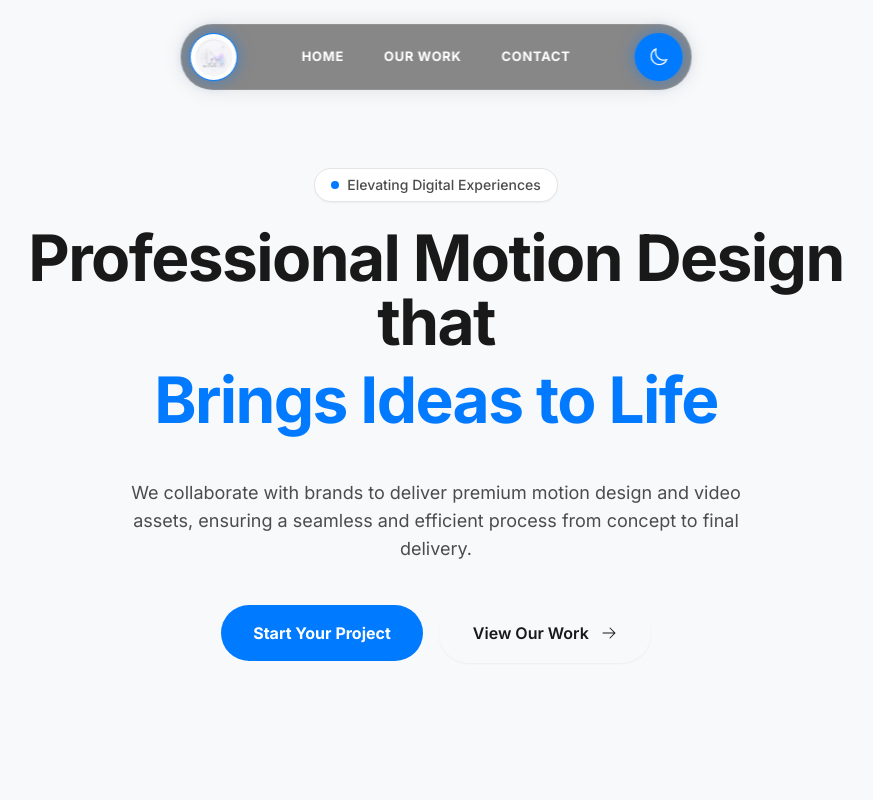
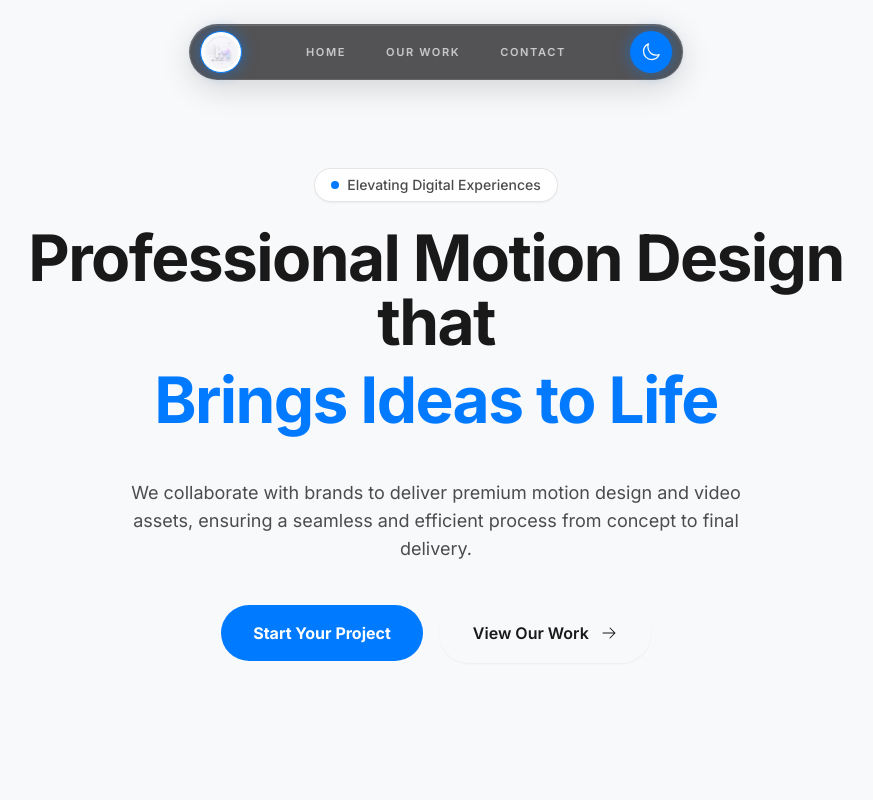
Before and after one commit to BerserkerOP/website, a Next.js app: page / in a window 1280 px wide. Shown: the top 800 px of the page, without its empty margins (204-1077 px from the left). Built offline with nearby package versions, Linux system fonts and the light colour scheme.

Commit message:
Enhance navbar styling for a premium Apple-like glassmorphic feel

```diff
--- a/components/Navbar.tsx
+++ b/components/Navbar.tsx
@@ -35,24 +35,24 @@ export default function Navbar() {
       initial={{ y: -100, x: "-50%" }}
       animate={{ y: 0, x: "-50%" }}
       transition={{ duration: 0.6, ease: "easeOut" }}
-      className={`fixed top-4 md:top-6 left-1/2 z-50 transition-all duration-300 flex items-center justify-between p-2 rounded-[32px] bg-[#7a7a7a]/90 backdrop-blur-md shadow-[0_0_20px_rgba(0,0,0,0.1)] border border-white/10 gap-8 md:gap-16 w-[95%] sm:w-auto max-w-4xl`}
+      className={`fixed top-4 md:top-6 left-1/2 z-50 transition-all duration-300 flex items-center justify-between p-1.5 rounded-[32px] bg-[#2A2A2C]/80 backdrop-blur-3xl shadow-[0_8px_32px_rgba(0,0,0,0.15),inset_0_1px_1px_rgba(255,255,255,0.15)] border border-white/10 gap-8 md:gap-16 w-[95%] sm:w-auto max-w-4xl`}
     >
       {/* Left Profile Picture */}
-      <Link href="/" className="w-12 h-12 rounded-full bg-white flex items-center justify-center shadow-[0_0_15px_rgba(0,122,255,0.5)] border border-[#007AFF] shrink-0 overflow-hidden relative group">
+      <Link href="/" className="w-[42px] h-[42px] ml-1 rounded-full bg-white flex items-center justify-center shadow-[0_0_15px_rgba(0,122,255,0.5)] border border-[#007AFF] shrink-0 overflow-hidden relative group">
         <div className="absolute inset-0 bg-[#007AFF] mix-blend-overlay opacity-0 group-hover:opacity-20 transition-opacity z-10" />
-        <Image src="/icon.png" alt="HalftoneMotion" fill className="object-cover p-1 rounded-full" />
+        <Image src="/icon.png" alt="HalftoneMotion" fill className="object-cover p-[3px] rounded-full" />
       </Link>
 
       {/* Desktop Nav */}
       <div className="hidden md:flex items-center justify-center space-x-10">
-        <Link href="/" className="text-white hover:text-white/80 transition-colors font-bold tracking-wider text-[13px] uppercase">Home</Link>
-        <Link href="/work" className="text-white hover:text-white/80 transition-colors font-bold tracking-wider text-[13px] uppercase">Our Work</Link>
-        <Link href="/contact" className="text-white hover:text-white/80 transition-colors font-bold tracking-wider text-[13px] uppercase">Contact</Link>
+        <Link href="/" className="text-white/70 hover:text-white transition-colors font-semibold tracking-[0.15em] text-[11px] uppercase">Home</Link>
+        <Link href="/work" className="text-white/70 hover:text-white transition-colors font-semibold tracking-[0.15em] text-[11px] uppercase">Our Work</Link>
+        <Link href="/contact" className="text-white/70 hover:text-white transition-colors font-semibold tracking-[0.15em] text-[11px] uppercase">Contact</Link>
       </div>
 
       <div className="flex items-center gap-4">
         {/* Theme Switcher as Cart Button */}
-        <ThemeToggle className="w-12 h-12 rounded-full bg-[#007AFF] flex items-center justify-center shadow-[0_0_15px_rgba(0,122,255,0.5)] shrink-0 hover:scale-105 transition-transform text-white group" />
+        <ThemeToggle className="w-[42px] h-[42px] mr-1 rounded-full bg-[#007AFF] flex items-center justify-center shadow-[0_0_15px_rgba(0,122,255,0.5)] shrink-0 hover:scale-105 transition-transform text-white group" />
 
         {/* Mobile Nav Toggle */}
         <div className="flex items-center md:hidden gap-1 pl-1">
```
